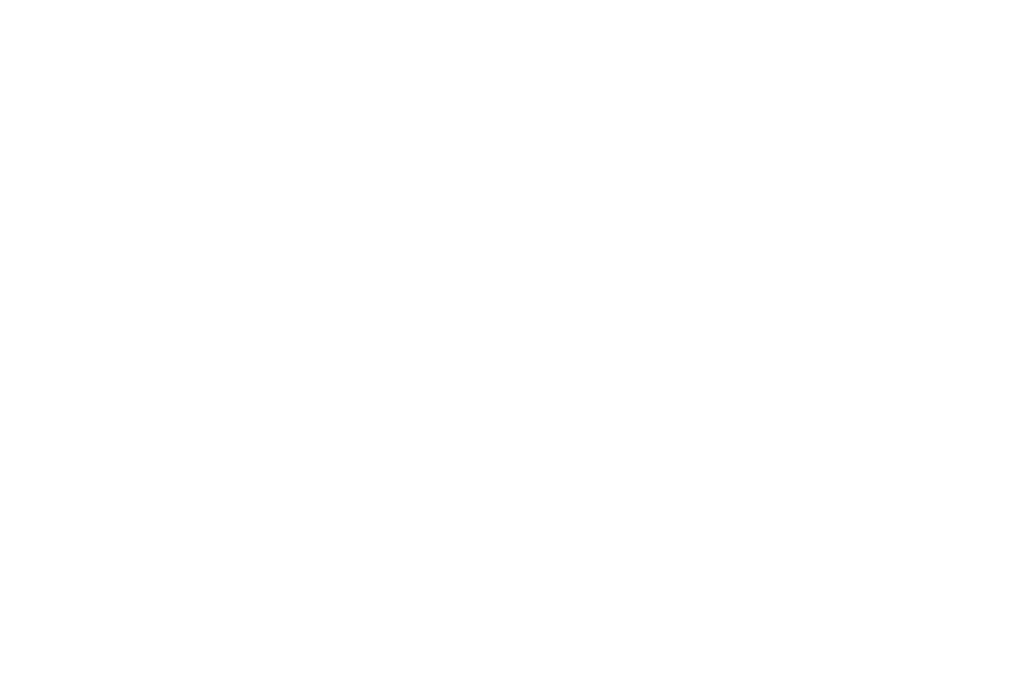
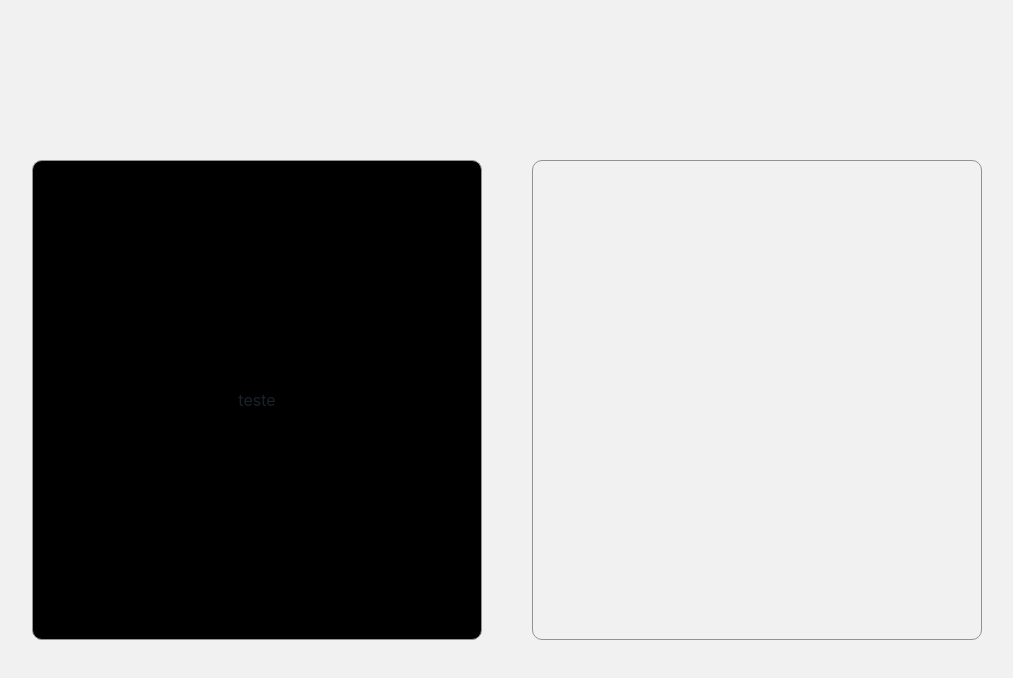
Before and after one commit to EdsonMartinelli/LoginSystem-Frontend, a React (Vite) app: page /auth in a window 1280 px wide. Before the commit this address had no page. Shown: the top 678 px of the page, without its empty margins (133-1146 px from the left). Built offline with nearby package versions, Linux system fonts and the light colour scheme.

Commit message:
some page animation transition with framer motion

```diff
--- a/src/App.tsx
+++ b/src/App.tsx
@@ -1,18 +1,22 @@
 import { Autentication } from './pages/Autentication/Autentication'
-import { ChakraProvider } from '@chakra-ui/react'
-import { BrowserRouter, Routes, Route } from 'react-router-dom'
+import { Routes, Route, useLocation } from 'react-router-dom'
 import { Home } from './pages/Home/Home'
+import { Login } from './components/Login'
+import { SignUp } from './components/SignUp'
+import { AnimatePresence } from 'framer-motion'
 
 function App() {
+  const location = useLocation()
   return (
-    <ChakraProvider>
-      <BrowserRouter>
-        <Routes>
-          <Route path="/" element={<Autentication />} />
-          <Route path="/home" element={<Home />} />
-        </Routes>
-      </BrowserRouter>
-    </ChakraProvider>
+    <AnimatePresence exitBeforeEnter>
+      <Routes location={location} key={location.pathname}>
+        <Route path="/auth" element={<Autentication />}>
+          <Route path="/auth/login" element={<Login />}/>
+          <Route path="/auth/signup" element={<SignUp />}/>
+        </Route>
+        <Route path="/home" element={<Home />} />
+      </Routes>
+    </AnimatePresence>
   )
 }
 
--- a/src/main.tsx
+++ b/src/main.tsx
@@ -1,9 +1,15 @@
 import React from 'react'
 import ReactDOM from 'react-dom/client'
+import { ChakraProvider } from '@chakra-ui/react'
+import { BrowserRouter} from 'react-router-dom'
 import App from './App'
 
 ReactDOM.createRoot(document.getElementById('root') as HTMLElement).render(
   <React.StrictMode>
-    <App />
+    <ChakraProvider>
+      <BrowserRouter>
+        <App />
+      </BrowserRouter>
+    </ChakraProvider>
   </React.StrictMode>
 )
--- a/src/pages/Autentication/Autentication.css
+++ b/src/pages/Autentication/Autentication.css
@@ -27,4 +27,11 @@
     align-items: center;
     border: 1px solid rgb(146, 146, 146);
     border-radius: 10px;
+
+    background-color: black;
+    z-index: 999;
 }
+
+.reverse {
+    flex-direction: row-reverse;
+}
--- a/src/pages/Autentication/Autentication.tsx
+++ b/src/pages/Autentication/Autentication.tsx
@@ -1,16 +1,53 @@
-import { Login } from "../../components/Login";
-import { SignUp } from "../../components/SignUp";
+import { motion } from "framer-motion";
 import "./Autentication.css"
+import { Outlet, useLocation, useNavigate } from "react-router-dom";
+
 
 export function Autentication(){
-    return (
-        <div className="content">
-          <main className="login-content">
-            <Login />
-          </main>
-          <aside className="signup-content">
-            <SignUp />
-          </aside>
-        </div>
-    )
+  const location = useLocation();
+
+  function getLastPage(){
+    const pages = location.pathname.split("/")
+    return pages[pages.length - 1]
+  }
+
+  const navigate = useNavigate();
+
+  function handleClick() {
+    if(getLastPage() == "login"){
+      navigate("/auth/signup");
+    } else {
+      navigate("/auth/login");
+    }
+  }
+
+  return (
+    <motion.div
+      className="content"
+        initial={{flexDirection: (getLastPage() == "login") ? "row-reverse" : "row"}}
+        animate={{}}
+        exit={{}}
+        transition={{ duration: 0 , delay: 1 }}
+      >
+      <motion.aside
+        className="signup-content"
+        initial={{x: 0 }}
+        animate={{x: 0 }}
+        exit={{x: (getLastPage() == "login") ? 500 : -500}}
+        transition={{ duration: 1 }}
+      >
+        <button onClick={() => {handleClick()}}> teste</button>
+      </motion.aside>
+
+      <motion.main
+        className="login-content"
+        initial={{opacity :0 }}
+        animate={{opacity :1 }}
+        exit={{opacity :0 }}
+        transition={{ duration: 0.5 }}
+      >
+        <Outlet />
+      </motion.main>
+    </motion.div>
+  )
 }
```
Also changed, not shown: src/components/PasswordInput.tsx (+7 -1 lines).
